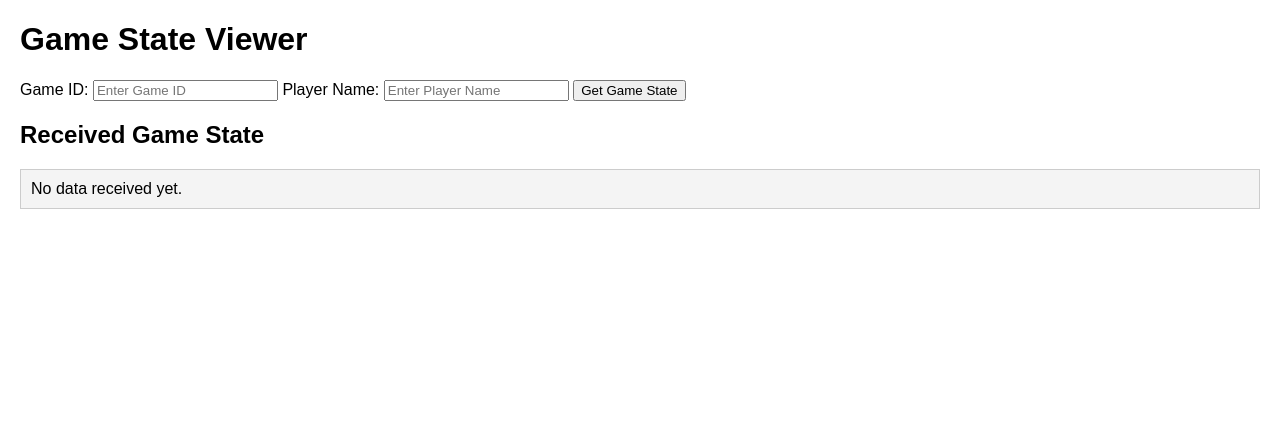
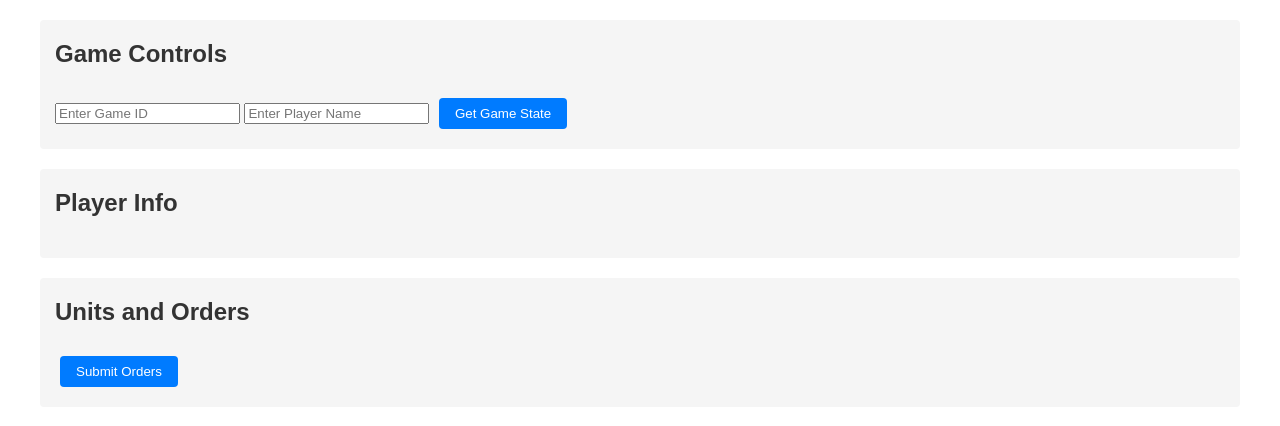
Before and after one commit to jhmart3/diplomacy, a Flask app: page / in a window 1280 px wide. Shown: the top 426 px of the page. Run offline with Flask 3, Linux system fonts and the light colour scheme; some libraries are stand-ins or nearby versions.

Commit message:
Socket compatibility and Basic frontend for move submission

```diff
--- a/app.py
+++ b/app.py
@@ -12,37 +12,65 @@ games = {}
 def index():
     return render_template('index.html')
 
+@socketio.on('join_game')
+def join_game(data):
+    game_id = data['game_id']
+    player_name = data['player_name']
+
+    if game_id not in games:
+        player = Player(player_name, "Austria")
+        games[game_id] = Game(create_gameState(), [player])
+        print(f"Making new game with id {game_id}")
+
+    pkg = games[game_id].getPackage(player_name)
+
+    json_pkg = pkg.to_json()
+
+    emit('game_update', json_pkg)
+
 @socketio.on('manual_turn')
 def manualTurn(data):
     game_id = data['game_id']
+    player_name = data['player_name']
     games[game_id].processCurrentTurn()
+
+
+    emit('game_update', json_pkg)
 
 @socketio.on('get_game')
 def get_game(data):
     game_id = data['game_id']
     player_name = data['player_name']
 
-    if game_id not in games:
-        player = Player(player_name, "Austria")
-        games[game_id] = Game(create_gameState(), [player])
+    pkg = games[game_id].getPackage(player_name)
+
+    json_pkg = pkg.to_json()
+
+    emit('game_update', json_pkg)
+
+@socketio.on('order_update')
+def order_update(data):
+    game_id = data['game_id']
+    player_name = data['player_name']
+    raw_orders = data['orders']
+
+    orders = convert_orders_from_json(raw_orders)
+
+    print("Received orders")
+    if game_id in games:
+        for player in games[game_id].players:
+            if player.name == player_name:
+                player.pendingOrders = orders
+                print(f"Orders for {player.name} ({player.nation_str}) updated")
+                #print(orders)
+                break
 
     pkg = games[game_id].getPackage(player_name)
 
     json_pkg = pkg.to_json()
-    # Send serialized game state back to client
+
     emit('game_update', json_pkg)
 
-@socketio.on('updatePlayerOrders')
-def handle_orders(data):
-    game_id = data['game_id']
-    player_name = data['player_name']
-    orders = data['orders']
-
-    if game_id in games:
-        for player in games[game_id].players:
-            if player.name == player_name:
-                player.pendingOrders = orders
-                break
 
 if __name__ == '__main__':
     socketio.run(app, debug=True)
--- a/templates/index.html
+++ b/templates/index.html
@@ -9,31 +9,159 @@
         body {
             font-family: Arial, sans-serif;
             margin: 20px;
+            line-height: 1.6;
         }
-        #jsonDisplay {
-            white-space: pre-wrap;
-            background-color: #f4f4f4;
-            border: 1px solid #ccc;
+        .container {
+            max-width: 1200px;
+            margin: 0 auto;
+        }
+        .section {
+            margin-bottom: 20px;
+            padding: 15px;
+            background-color: #f5f5f5;
+            border-radius: 4px;
+        }
+        .unit {
+            margin-bottom: 15px;
             padding: 10px;
-            max-height: 400px;
-            overflow-y: auto;
+            background-color: white;
+            border-left: 4px solid #007bff;
+        }
+        h2 {
+            color: #333;
+            margin-top: 0;
+        }
+        h3 {
+            color: #666;
+            margin: 10px 0;
+        }
+        select {
+            width: 100%;
+            padding: 8px;
+            margin: 5px 0;
+            border: 1px solid #ddd;
+            border-radius: 4px;
+        }
+        button {
+            padding: 8px 16px;
+            margin: 5px;
+            border: none;
+            border-radius: 4px;
+            background-color: #007bff;
+            color: white;
+            cursor: pointer;
+        }
+        button:hover {
+            background-color: #0056b3;
+        }
+        .orders-form {
+            margin-top: 10px;
         }
     </style>
 </head>
 <body>
-    <h1>Game State Viewer</h1>
-    <div>
-        <label for="gameId">Game ID:</label>
-        <input type="text" id="gameId" placeholder="Enter Game ID">
-        <label for="playerName">Player Name:</label>
-        <input type="text" id="playerName" placeholder="Enter Player Name">
-        <button id="getGameBtn">Get Game State</button>
+    <div class="container">
+        <div class="section">
+            <h2>Game Controls</h2>
+            <input type="text" id="gameId" placeholder="Enter Game ID">
+            <input type="text" id="playerName" placeholder="Enter Player Name">
+            <button id="getGameBtn">Get Game State</button>
+        </div>
+
+        <div class="section">
+            <h2>Player Info</h2>
+            <div id="playerInfo"></div>
+        </div>
+
+        <div class="section">
+            <h2>Units and Orders</h2>
+            <div id="unitsDisplay"></div>
+            <button id="submitOrders">Submit Orders</button>
+        </div>
     </div>
-    <h2>Received Game State</h2>
-    <div id="jsonDisplay">No data received yet.</div>
 
     <script>
         const socket = io();
+        let currentGameState = null;
+
+        function formatOrder(order) {
+            if ('supported_move' in order) {
+                return `Support ${order.supported_move.unit.location} to ${order.supported_move.targetProvince}`;
+            } else {
+                return order.isHold ? 'Hold' : `Move to ${order.targetProvince}`;
+            }
+        }
+
+        function createOrderSelectOptions(possibleOrders) {
+            return possibleOrders.map((order, index) => {
+                const orderText = formatOrder(order);
+                return `<option value="${index}">${orderText}</option>`;
+            }).join('');
+        }
+
+        function displayGameState(data) {
+            try {
+                const gameData = JSON.parse(data);
+                currentGameState = gameData;
+
+                // Display player info
+                const playerInfo = document.getElementById('playerInfo');
+                playerInfo.innerHTML = `
+                    <p><strong>Player Name:</strong> ${gameData.player.name}</p>
+                    <p><strong>Nation:</strong> ${gameData.player.nation_str}</p>
+                `;
+
+                // Get units from the nation
+                const playerNation = gameData.gameState.nations.find(n => n.name === gameData.player.nation_str);
+                const units = playerNation ? playerNation.units : [];
+
+                // Display units and their orders
+                const unitsDisplay = document.getElementById('unitsDisplay');
+                unitsDisplay.innerHTML = units.map((unit, unitIndex) => {
+                    // Find current orders for this unit
+                    const currentOrders = gameData.player.pendingOrders?.find(order =>
+                        order.unit.location === unit.location
+                    );
+
+                    // Find possible orders for this unit
+                    const possibleOrders = gameData.possible_orders[unitIndex];
+
+                    return `
+                        <div class="unit" data-unit-index="${unitIndex}">
+                            <h3>${unit.isFleet ? 'Fleet' : 'Army'} in ${unit.location}</h3>
+                            <div class="orders-form">
+                                <select class="order-select" data-unit-location="${unit.location}">
+                                    ${createOrderSelectOptions(possibleOrders)}
+                                </select>
+                            </div>
+                            <p><strong>Current Order:</strong> ${
+                                currentOrders ? formatOrder(currentOrders) : 'No orders'
+                            }</p>
+                        </div>
+                    `;
+                }).join('');
+            } catch (err) {
+                console.error('Error displaying game state:', err);
+            }
+        }
+
+        // Handle order submission
+        document.getElementById('submitOrders').addEventListener('click', () => {
+            if (!currentGameState) return;
+
+            const orderSelects = document.querySelectorAll('.order-select');
+            const orders = Array.from(orderSelects).map(select => {
+                const unitIndex = select.closest('.unit').dataset.unitIndex;
+                const selectedOrderIndex = select.value;
+                return currentGameState.possible_orders[unitIndex][selectedOrderIndex];
+            });
+
+            socket.emit('order_update', {
+                game_id: document.getElementById('gameId').value,
+                player_name: document.getElementById('playerName').value,
+                orders: orders
+            });
+        });
 
         // Handle button click to request game data
         document.getElementById('getGameBtn').addEventListener('click', () => {
@@ -41,23 +169,14 @@
             const playerName = document.getElementById('playerName').value;
 
             if (gameId && playerName) {
-                socket.emit('get_game', { game_id: gameId, player_name: playerName });
+                socket.emit('join_game', { game_id: gameId, player_name: playerName });
             } else {
                 alert('Please enter both Game ID and Player Name.');
             }
         });
 
         // Listen for game updates from the server
-        socket.on('game_update', (data) => {
-            const jsonDisplay = document.getElementById('jsonDisplay');
-            try {
-                const parsedData = JSON.parse(data); // Parse JSON string into object
-                jsonDisplay.textContent = JSON.stringify(parsedData, null, 4); // Pretty print JSON
-            } catch (err) {
-                console.error('Error parsing JSON:', err);
-                jsonDisplay.textContent = 'Invalid JSON received!';
-            }
-        });
+        socket.on('game_update', displayGameState);
     </script>
 </body>
 </html>
```
Also changed, not shown: engine.py (+64 -6 lines).
